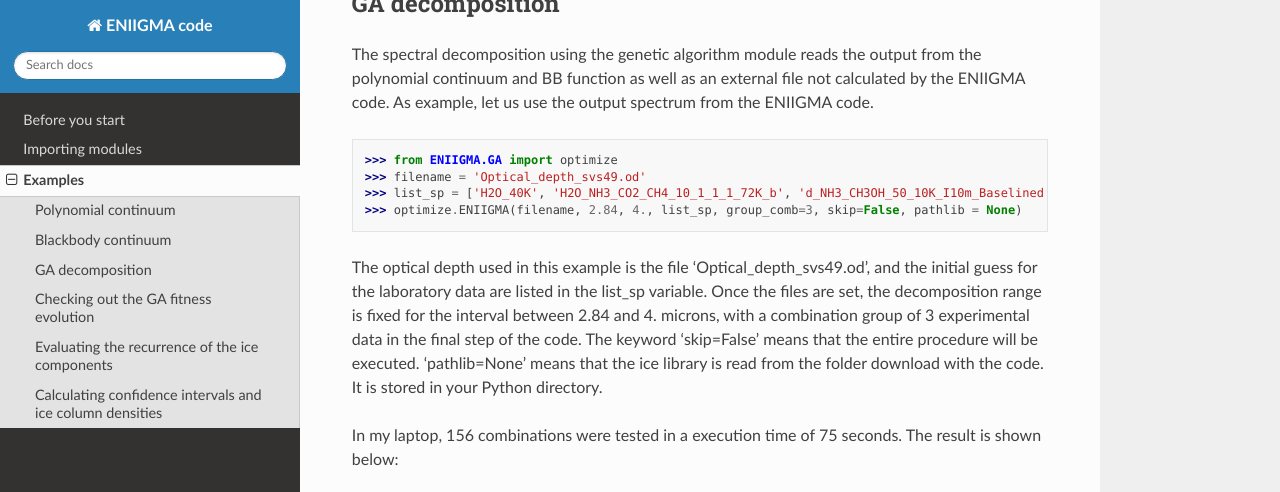
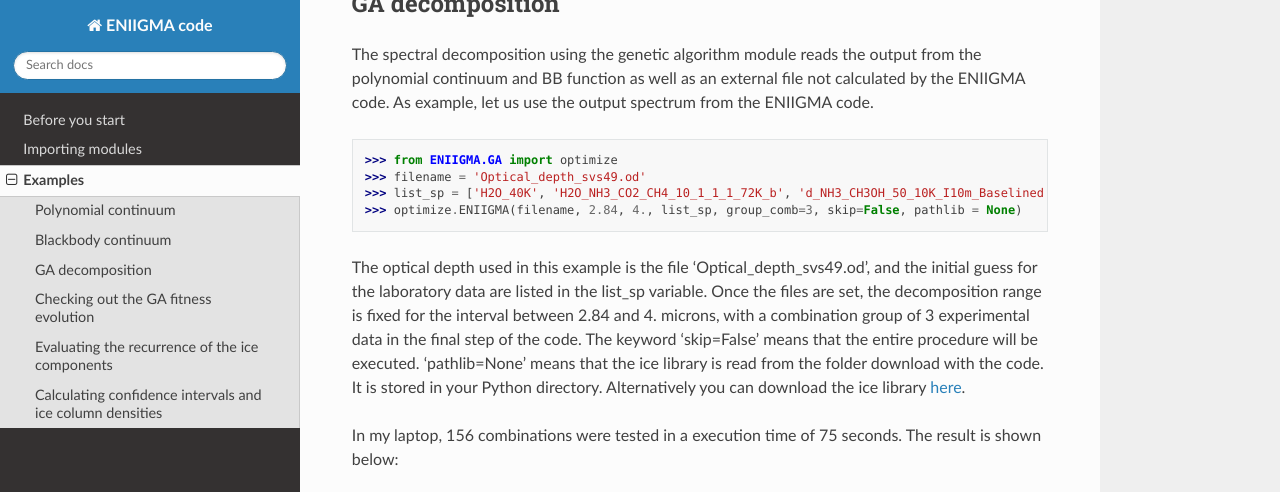
Before and after one commit to willastro/ENIIGMA-fitting-tool, a Sphinx documentation site: the page built from doc/Examples.rst, in a window 1280 px wide and 900 px high, scrolled down 2290 px, cut to the strip 0-492 px from the top of the window. Built offline with Sphinx 7.4.7 and the Read the Docs theme 2.0.0, drawn with Linux system fonts in a browser that asks for light colours; pages that are not in the unit, such as notebooks, are missing from menus.

Commit message:
Update Examples.rst

```diff
--- a/doc/Examples.rst
+++ b/doc/Examples.rst
@@ -72,7 +72,7 @@
 The optical depth used in this example is the file 'Optical_depth_svs49.od', and the initial guess for the laboratory data are listed in the list_sp variable.
 Once the files are set, the decomposition range is fixed for the interval between 2.84 and 4. microns, with a combination group of 3 experimental data in the final step of the code.
 The keyword 'skip=False' means that the entire procedure will be executed. 'pathlib=None' means that the ice library is read from the folder download with the code. It is stored in your
-Python directory.
+Python directory. Alternatively you can download the ice library `here <https://drive.google.com/open?id=1yCPYwFgTnCgZcN1E6EfeI5dIGLpgj3fm>`_.
 
 In my laptop, 156 combinations were tested in a execution time of 75 seconds. The result is shown below:
 
```
